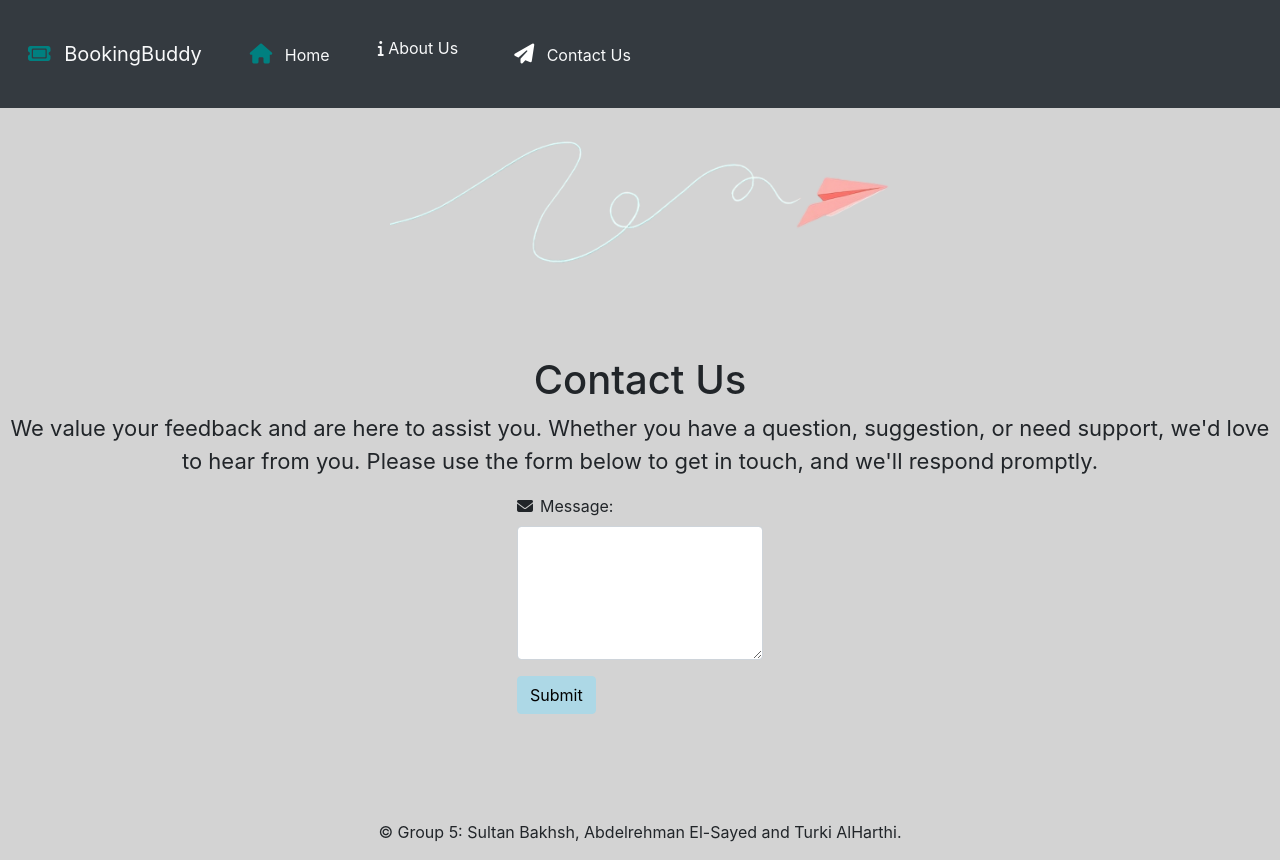
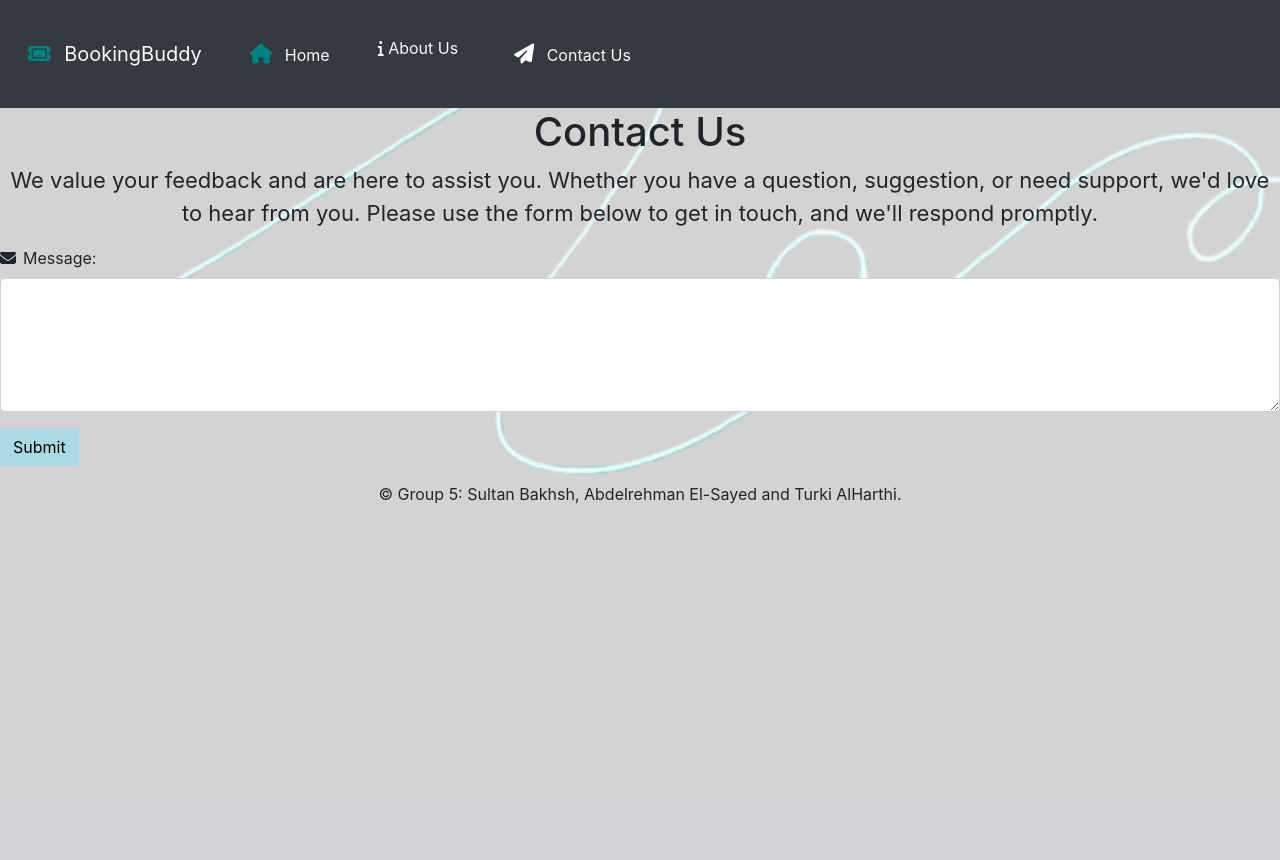
Before and after one commit to Abdelrahman1211/BookingBuddy, a Python web app: template templates/contact-us.html in a window 1280 px wide. After the commit the page ends 504 px from the top, so only its background shows below. Run offline with Jinja, Linux system fonts and the light colour scheme; the template is opened without the code that fills it, so the values that code supplies are empty; some libraries are stand-ins or nearby versions.

Commit message:
Update contact-us.html

```diff
--- a/templates/contact-us.html
+++ b/templates/contact-us.html
@@ -11,7 +11,14 @@
   integrity="sha512-SnH5WK+bZxgPHs44uWIX+LLJAJ9/2PkPKZ5QiAj6Ta86w+fsb2TkcmfRyVX3pBnMFcV7oQPJkl9QevSCWr3W6A=="
   crossorigin="anonymous" referrerpolicy="no-referrer" /> <!--Used an open source Library to link this stylesheet -->
 
-</head>
+<style>
+  body {
+    background-image: url("../static/contactus.jpg");
+    background-repeat: no-repeat;
+    background-size: cover;
+      }
+    </style>
+
 <body>
 
   <!-- Header -->
@@ -52,8 +59,7 @@
   <!-- Main Content -->
 
   <main>
-    <section style="display: flex; flex-direction: column; justify-content: center; align-items: center; height: 80vh;"> <!-- vh - viewport height-->
-      <img src="/static/contactus.Jpg" alt="Logos" style="width: 500px; height: auto;">
+    <section>
       <h1 style="text-align: center;">Contact Us</h1>
       <p style="text-align:center; font-size: 22px">We value your feedback and are here to assist you. Whether you have a question, suggestion, or need support, we'd love to hear from you. Please use the form below to get in touch, and we'll respond promptly.</p>
       <form action="mailto:youremail@example.com" method="post" enctype="text/plain">
@@ -67,7 +73,7 @@
   </main>
 
   <!-- Footer -->
-  <br><br><br>
+
   <footer>
     <p style="text-align:center;">&copy; Group 5: Sultan Bakhsh, Abdelrehman El-Sayed and Turki AlHarthi.</p>
   </footer>
```
